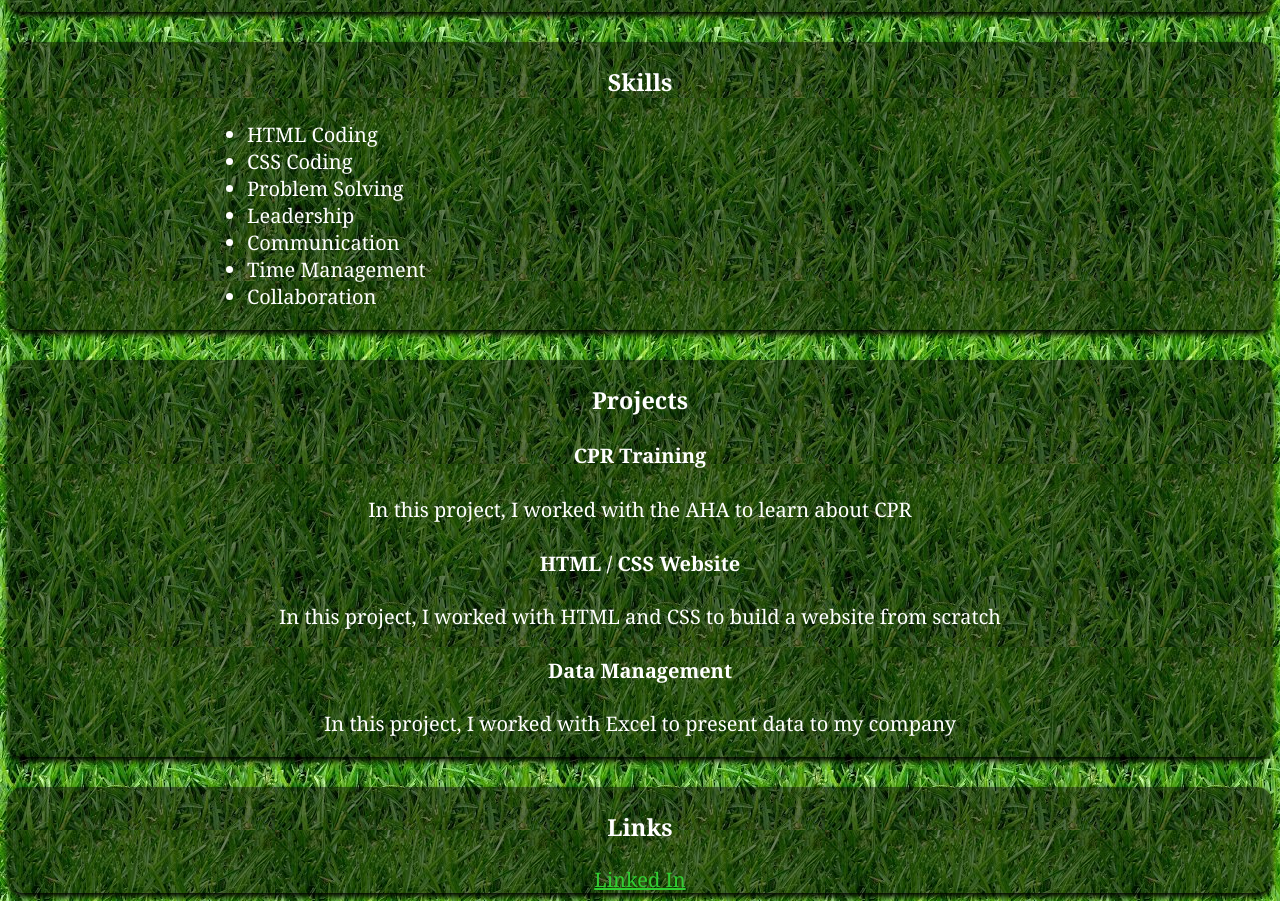
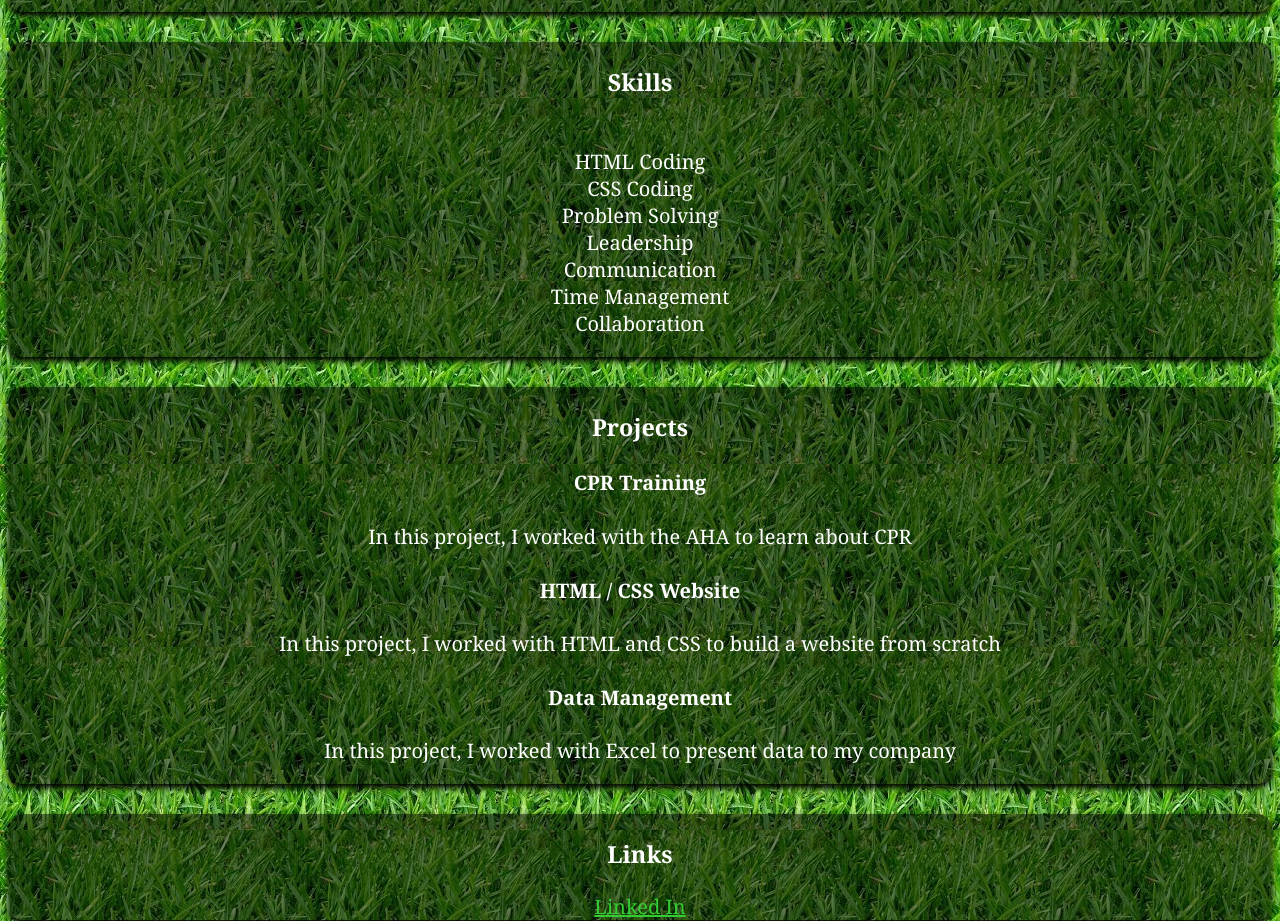
Before and after one commit to Tracy-Wilson/Tracy-Portfolio, a plain HTML site: page index.html in a window 1280 px wide. Shown: the part 1000-1921 px from the top of the page. Drawn offline with Linux system fonts and the light colour scheme.

Commit message:
change for better alignmnt

```diff
--- a/index.html
+++ b/index.html
@@ -44,15 +44,15 @@
         <header>
             <h3 id="skill-list/">Skills</h3>
         </header>
-        <ul id="skills-list">
-            <li>HTML Coding</li>
-            <li>CSS Coding</li>
-            <li>Problem Solving</li>
-            <li>Leadership</li>
-            <li>Communication</li>
-            <li>Time Management</li>
-            <li>Collaboration</li>
-        </ul>
+        <p id="skills-list">
+            <br>HTML Coding
+            <br>CSS Coding
+            <br>Problem Solving
+            <br>Leadership
+            <br>Communication
+            <br>Time Management
+            <br>Collaboration
+        </p>
     </section>
     <section id="projects">
         <header>
--- a/style.css
+++ b/style.css
@@ -47,6 +47,7 @@ a{
 div.linkedinlink{
     text-align: center;
 }
-ul#skills-list{
-    margin-left: 12rem;
+p#skills-list{
+    list-style: none;
+    text-align: center;
 }
```
